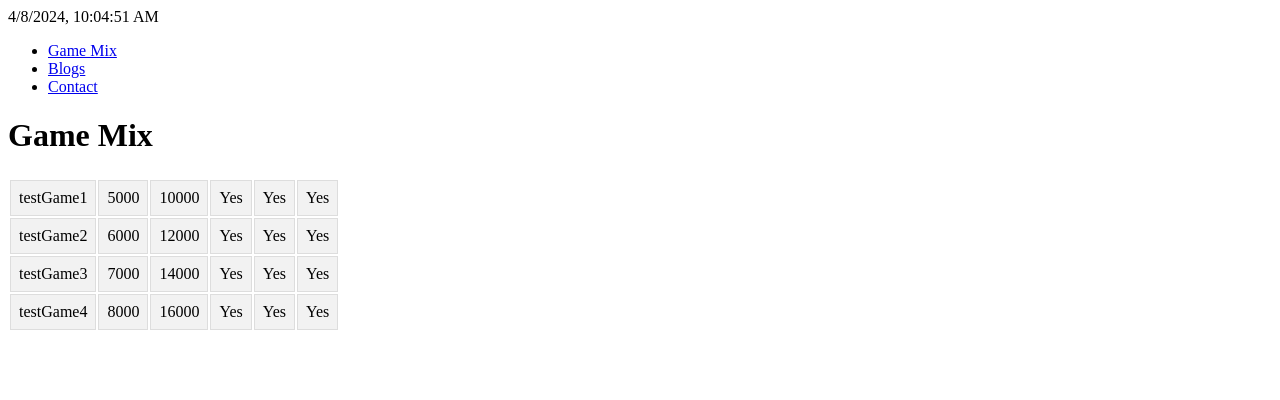
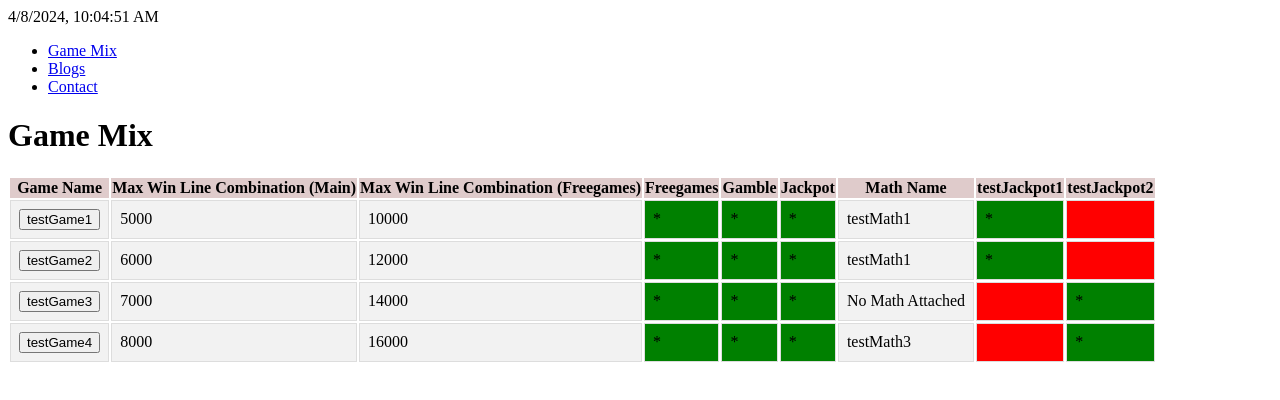
Before and after one commit to maksimvol/AS-client, a React (Create React App) app: page / in a window 1280 px wide. Shown: the top 400 px of the page. Built offline with nearby package versions, Linux system fonts and the light colour scheme.

Commit message:
headers display

```diff
--- a/package.json
+++ b/package.json
@@ -12,7 +12,7 @@
     "@types/react-dom": "^18.2.22",
     "react": "^18.2.0",
     "react-dom": "^18.2.0",
-    "react-scripts": "5.0.1",
+    "react-scripts": "^5.0.1",
     "typescript": "^4.9.5",
     "web-vitals": "^2.1.4"
   },
--- a/src/components/Data/Games.tsx
+++ b/src/components/Data/Games.tsx
@@ -7,7 +7,8 @@ export const games: IGame[] = [{
     maxWLCFreegames: 10000,
     freegames: true,
     gamble: true,
-    jackpot: true
+    jackpot: true,
+    mathId: 1
 },
 {
     gameName: 'testGame2',
@@ -16,7 +17,8 @@ export const games: IGame[] = [{
     maxWLCFreegames: 12000,
     freegames: true,
     gamble: true,
-    jackpot: true
+    jackpot: true,
+    mathId: 1
 },
 {
     gameName: 'testGame3',
@@ -25,7 +27,8 @@ export const games: IGame[] = [{
     maxWLCFreegames: 14000,
     freegames: true,
     gamble: true,
-    jackpot: true
+    jackpot: true,
+    mathId: -1
 },
 {
     gameName: 'testGame4',
@@ -34,6 +37,7 @@ export const games: IGame[] = [{
     maxWLCFreegames: 16000,
     freegames: true,
     gamble: true,
-    jackpot: true
+    jackpot: true,
+    mathId: 3
 }
 ];
--- a/src/components/Data/Headers.tsx
+++ b/src/components/Data/Headers.tsx
@@ -4,5 +4,6 @@ export const CompoundTableHeaders = {
     maxWLCFreegames: 'Max Win Line Combination (Freegames)',
     freegames: 'Freegames',
     gamble: 'Gamble',
-    jackpot: 'Jackpot'
+    jackpot: 'Jackpot',
+    math: 'Math Name'
 }
--- /dev/null
+++ b/src/components/Data/Math.tsx
@@ -0,0 +1,21 @@
+import { IMath } from "../../types/types";
+
+export const gameMath : IMath [] =[{
+        mathId: 1,
+        mathName: 'testMath1',
+        percentage: [1],
+        percentageSetList: [1, 2, 3]
+    },
+    {
+        mathId: 2,
+        mathName: 'testMath2',
+        percentage: [1],
+        percentageSetList: [1, 2, 3]
+    },
+    {
+        mathId: 3,
+        mathName: 'testMath3',
+        percentage: [1],
+        percentageSetList: [1, 2, 3]
+    }
+];
--- a/src/components/Games/DisplayGameComponents.tsx
+++ b/src/components/Games/DisplayGameComponents.tsx
@@ -1,22 +1,30 @@
-import React from "react";
-import { IGame } from "../../types/types";
 import "../Style/style.css";
 
-const DisplayGameInfo: React.FC<{game: IGame}> = ({ game }) => {
+const HandleGameClick = ({gameClicked}:any) => {
+    console.log("Clicked game: ", gameClicked);
+}
+
+const DisplayGameInfo = ({game}:any) : JSX.Element => {
+
     return(
-                <tr className="table">
-                    <td>{game.gameName}</td>
-                    {/* <td>{game.gameId}</td> */}
-                    <td>{game.maxWLCMain}</td>
-                    <td>{game.maxWLCFreegames}</td>
-                    <td>{game.freegames ? "Yes" : "No"}</td>
-                    <td>{game.gamble ?  (
-                        "Yes"
-                        ) : (
-                            game.gamble === false ? "No" : "Optional")}</td>
-                    <td>{game.jackpot ? "Yes" : "No"}</td>
-                    {/* <td>{game.version[0]}</td> */}
-                    {/* <td>{game.version[1]}</td> */}
+            <tr className="table">
+                {
+                    Object.keys(game).map((key: any, index: number)=>{
+                        if(key === 'gameId' || key === 'mathId') return
+                        const isBoolean = typeof game[key] === "boolean"
+                        return (
+                            <td key={game.gameName + "cell" + index} className={isBoolean ? (game[key] ? "green" : "red") : ""} >
+                                {
+                                    key === 'gameName' ? <button
+                                    // className="button"
+                                    onClick={() => HandleGameClick({game})}>{game[key]}</button> :
+                                    isBoolean ?  (game[key] ? "*" : "") : game[key]
+                                }
+                            </td>
+                        )
+
+                    })
+                }
             </tr>
     );
 };
--- a/src/components/Games/GameComponents.tsx
+++ b/src/components/Games/GameComponents.tsx
@@ -4,18 +4,28 @@ import GameHeaders from "./GameHeaders";
 import { games } from "../Data/Games";
 import { CompoundTableHeaders } from "../Data/Headers";
 import { jackpots } from "../Data/Jackpots";
+import { gameMath } from "../Data/Math";
 
 const GameComponent: React.FC = () => {
 
     let headerValue = Object(CompoundTableHeaders);
+    let gamesValues = Object(games);
+
+    gamesValues.forEach((game:any)=>{
+        game['mathName']  = gameMath.find((e)=>e.mathId === game.mathId)?.mathName ?? 'No Math Attached';
+
+        jackpots.forEach((jackpot, jpindex)=>{
+            let n = 'jp' + jpindex;
+            game[n] =  jackpot.gameList.find((e)=>e===game.gameId) ? true : false;
+        });
+      console.log(game)
+    });
 
     jackpots.forEach((jackpot, index)=>{
-        let v  = jackpot.jackpotName
-        let n = 'jp'+index
-        // Object.assign(headerValue, {n: v})
-        headerValue[n] = v
+        let v  = jackpot.jackpotName;
+        let n = 'jp'+index;
+        headerValue[n] = v;
     })
-    console.log(Object.values(headerValue))
 
     return (
         <table>
@@ -24,7 +34,7 @@ const GameComponent: React.FC = () => {
             </thead>
             <tbody>
                 {
-                    Object.values(games).map((game, index) => (
+                    Object.values(gamesValues).map((game, index) => (
                         <DisplayGameInfo key={"game"+index} game={game} />
                     ))
                 }
--- a/src/components/Games/GameHeaders.tsx
+++ b/src/components/Games/GameHeaders.tsx
@@ -1,11 +1,12 @@
-const GameHeaders = (headerValues: any) => {
-    console.log(Object.values(headerValues)[0]);
+const GameHeaders = ({headerValues}: any): JSX.Element => {
     return(
         <tr className="table">
             {
-                // Object.values(headerValues).map((headerValue, index)=>{
-                //     <th key={'hVal'+index}>{headerValue}</th>
-                //     })
+                Object.values(headerValues).map((headerValue: any, index)=>{
+                    return (
+                        <th key={'hVal'+index}>{headerValue}</th>
+                    )
+                })
             }
         </tr>
     )
--- a/src/components/Style/style.css
+++ b/src/components/Style/style.css
@@ -12,3 +12,13 @@
     text-align: left;
     padding: 8px;
   }
+  .green {
+    background-color: green;
+  }
+  .red {
+    background-color: red;
+  }
+  .button {
+    border: none;
+    outline: none;
+  }
--- a/src/types/types.ts
+++ b/src/types/types.ts
@@ -6,6 +6,7 @@ export interface IGame {
     freegames: boolean;
     gamble: boolean;
     jackpot: boolean;
+    mathId: number;
 }
 
 export interface IMath {
```
Also changed, not shown: 1 other file (tests, documents, lock files or other folders).
